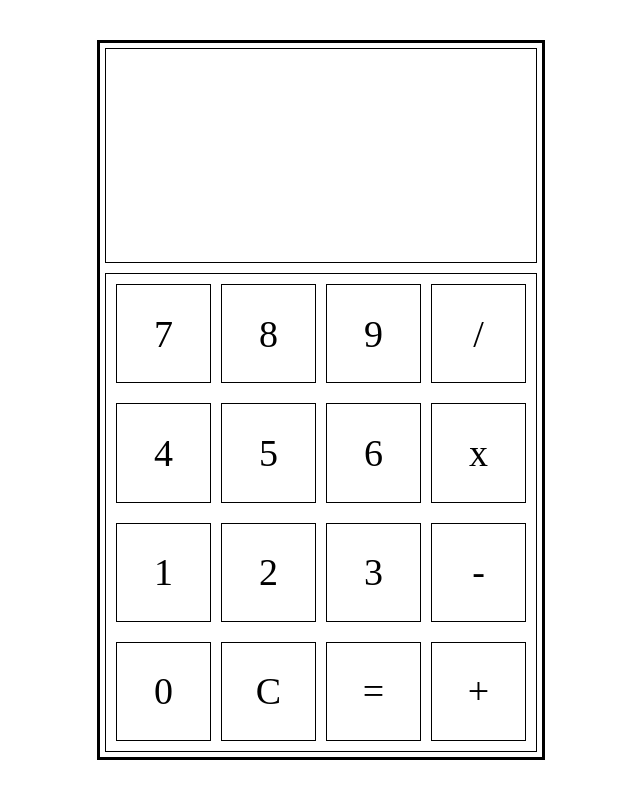
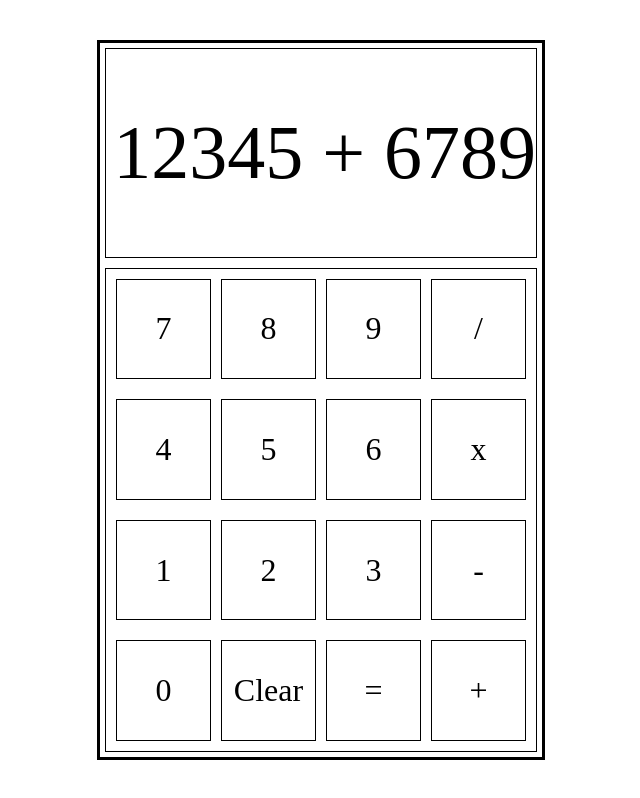
Before and after one commit to Zx-Loh/calculator, a plain HTML site: page index.html in a window 1280 px wide. Shown: the whole page, without its empty margins (319-959 px from the left). Drawn offline with Linux system fonts and the light colour scheme.

Commit message:
Add placeholder numbers in the display

```diff
--- a/index.html
+++ b/index.html
@@ -10,8 +10,8 @@
     <body>
         <div class="container" id="max">
             <div class="container vertical" id="calculator">
-                <div class="items" id="display">
-
+                <div class="items container" id="display">
+                    12345 + 6789
                 </div>
                 <div class="items container vertical" id="buttons">
                     <div class="container items">
@@ -34,7 +34,7 @@
                     </div>
                     <div class="container items">
                         <div class="items button center">0</div>
-                        <div class="items button center">C</div>
+                        <div class="items button center">Clear</div>
                         <div class="items button center">=</div>
                         <div class="items button center">+</div>
                     </div>
--- a/style.css
+++ b/style.css
@@ -33,7 +33,7 @@ body, html {
     text-align: center;
     border: 1px solid black;
     align-items: center;
-    font-size: 38px;
+    font-size: 32px;
 }
 
 #calculator {
@@ -44,13 +44,16 @@ body, html {
 }
 
 #buttons {
-    flex: auto;
+    flex: 4 1 0;
     border: 1px solid black;
 }
 
 #display {
-    flex-grow: 1;
+    flex: auto;
     border: 1px solid black;
+    font-size: 76px;
+    justify-content: end;
+    align-items: center;
 }
 
 .center {
```
